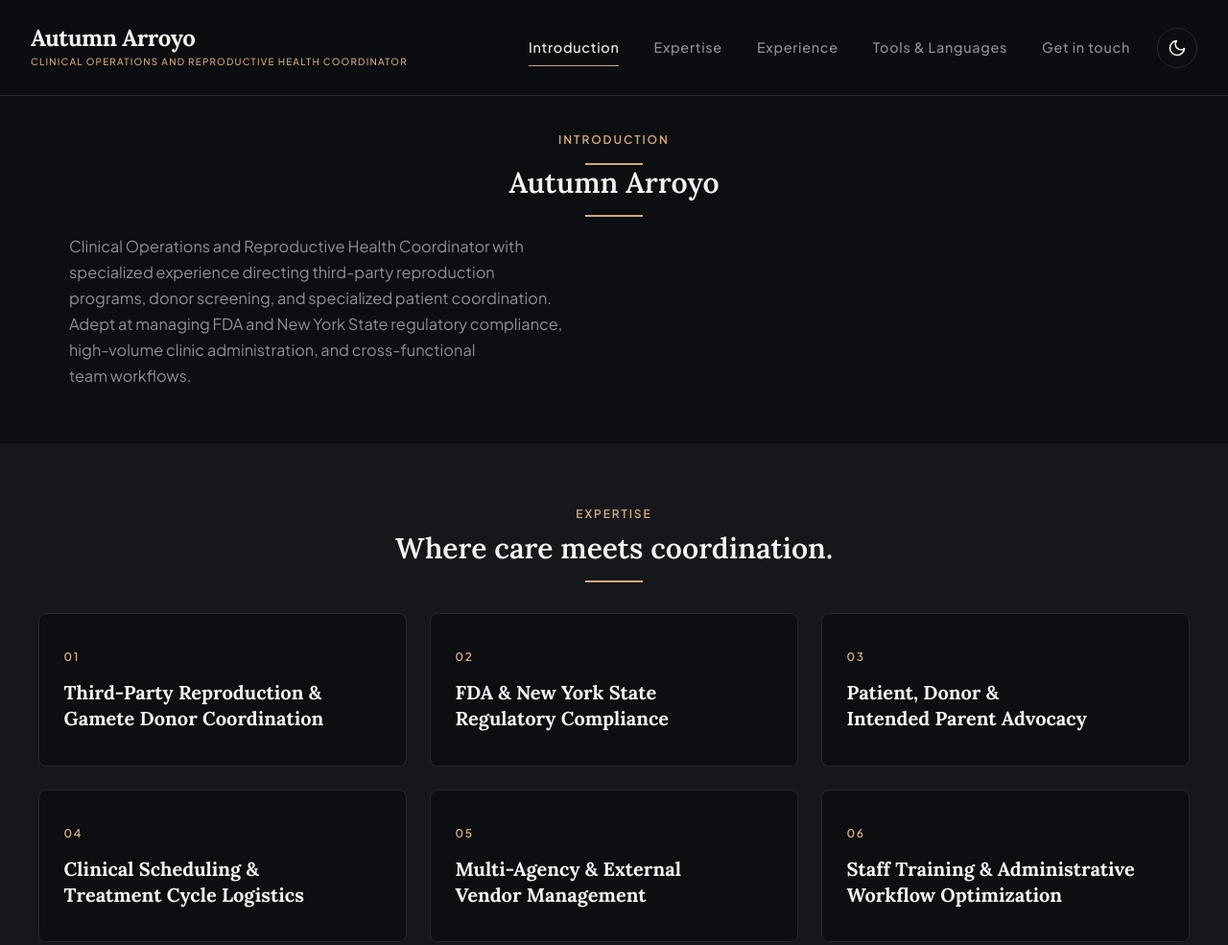
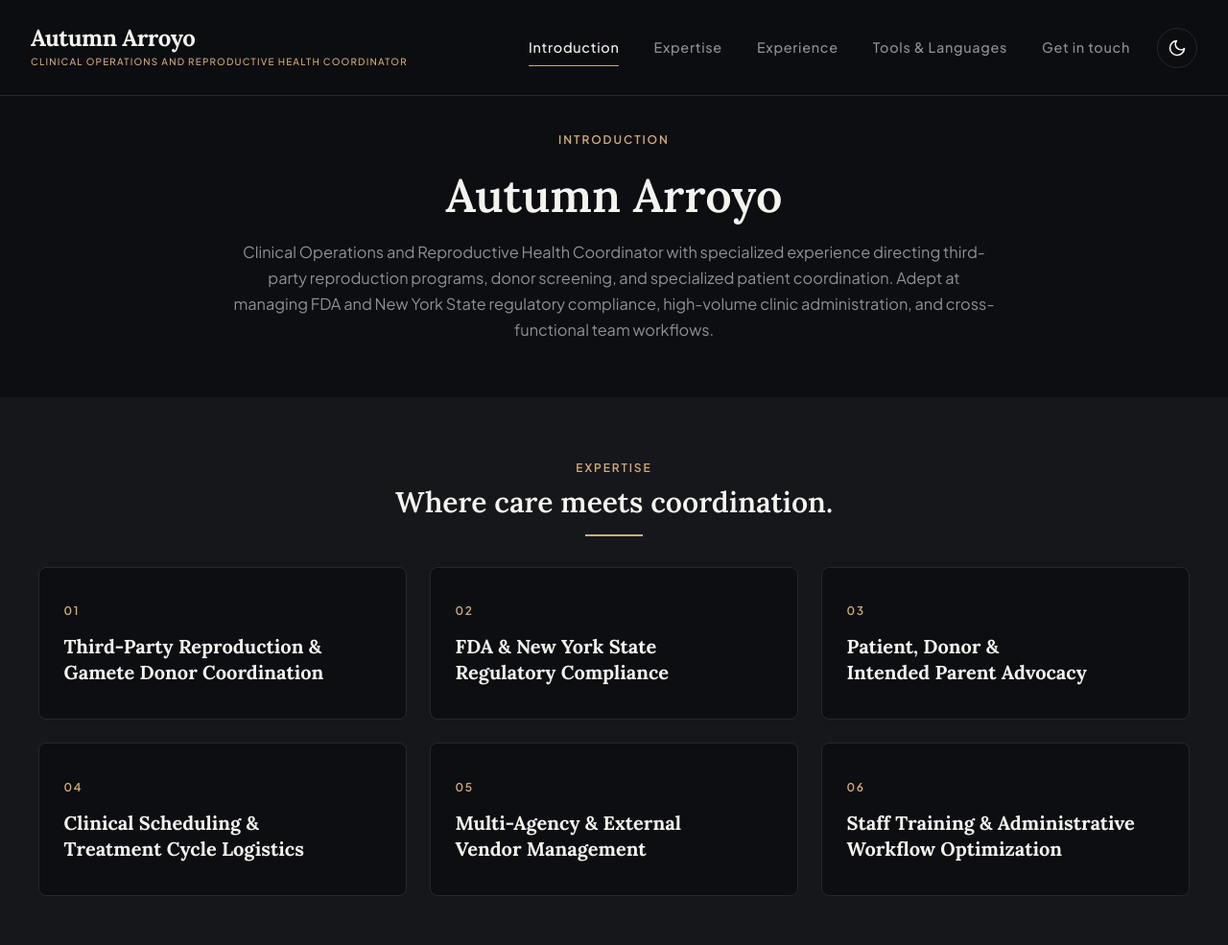
Before and after one commit to mwx-gwx/autumn-resume, a plain HTML site: page index.html in a window 1280 px wide. Shown: the top 985 px of the page at 96% size. Drawn offline with Linux system fonts and the light colour scheme.

Commit message:
Center the introduction under the kicker at the experience width.
Remove the gold rule under Introduction. The name and summary share an 800px centered block.

Co-authored-by: mwx-gwx <mwx-gwx@users.noreply.github.com>

```diff
--- a/index.html
+++ b/index.html
@@ -60,7 +60,6 @@
       </div> -->
             <div class="section-head intro-head" id="introduction">
           <p class="kicker">Introduction</p>
-          <h2>Autumn Arroyo</h2>
         </div>
       <div class="hero-grid">
         <!-- <div> -->
@@ -68,6 +67,7 @@
           <!-- <p class="lede">Carefully coordinated.<br>Always people-centered.</p> -->
         <!-- </div> -->
         <div class="hero-copy">
+          <h2>Autumn Arroyo</h2>
           <!-- <h2>Clinical Operations and Reproductive Health Coordinator</h2> -->
           <p>
             Clinical Operations and Reproductive Health Coordinator with specialized experience directing third-party reproduction programs, donor screening, and specialized patient coordination. Adept at managing FDA and New York State regulatory compliance, high-volume clinic administration, and cross-functional team workflows.
--- a/styles.css
+++ b/styles.css
@@ -201,20 +201,8 @@ footer {
   margin-bottom: 0;
 }
 
-.intro-head .kicker::after {
-  content: "";
+.hero-grid {
   display: block;
-  width: 60px;
-  height: 2px;
-  margin: 0.9rem auto 0;
-  background: var(--accent);
-}
-
-.hero-grid {
-  display: grid;
-  grid-template-columns: 1fr 1.15fr;
-  gap: 1.25rem 1.75rem;
-  align-items: start;
 }
 
 h1 {
@@ -223,14 +211,20 @@ h1 {
   letter-spacing: -0.03em;
 }
 
+.hero-copy {
+  max-width: 800px;
+  margin: 0 auto;
+  text-align: center;
+}
+
 .hero-copy h2 {
   margin: 0 0 1rem;
-  font-size: clamp(1.35rem, 2vw, 1.7rem);
+  font-size: clamp(2.2rem, 4vw, 3rem);
 }
 
 .hero-copy p {
-  margin: 0;
-  max-width: 38rem;
+  margin: 0 auto;
+  max-width: none;
   color: var(--muted);
   font-size: 1.02rem;
 }
```
